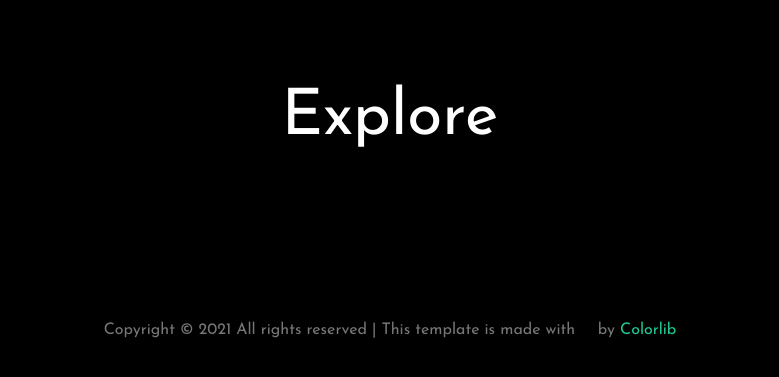
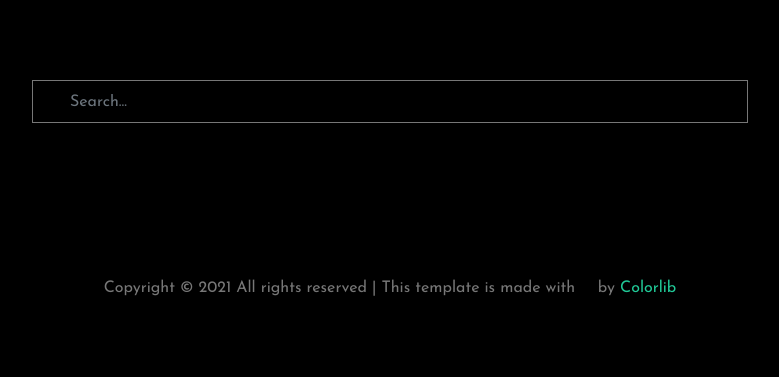
Before and after one commit to setayeshmbr/social_media, a Django app: page /hits/explore in a window 1280 px wide. Shown: the part 92-469 px from the top of the page, without its empty margins (250-1029 px from the left). Run offline with Django 3.2, Linux system fonts and the light colour scheme; data comes from the database, SQL or seed files in the repository; data that the repository does not hold is empty; some libraries are stand-ins or nearby versions; some web fonts are replaced.

Commit message:
added search box

```diff
--- a/templates/blog/post_hits_list.html
+++ b/templates/blog/post_hits_list.html
@@ -12,7 +12,9 @@
                     <div class="col-md-7">
                         <div class="row mb-5">
                             <div class="col-12 ">
-                                <h2 class="site-section-heading text-center">Explore</h2>
+                                <div class="text-center w-100">
+                                    {% include 'blog/search.html' %}
+                                </div>
                             </div>
                         </div>
                     </div>
--- /dev/null
+++ b/templates/blog/search.html
@@ -0,0 +1,10 @@
+{% load static %}
+<head>
+</head>
+<form action="">
+    <input type="text" name="q" id="autocomplete_user" class="form-control"
+           placeholder="     Search...">
+</form>
+<script>
+
+</script>
```
